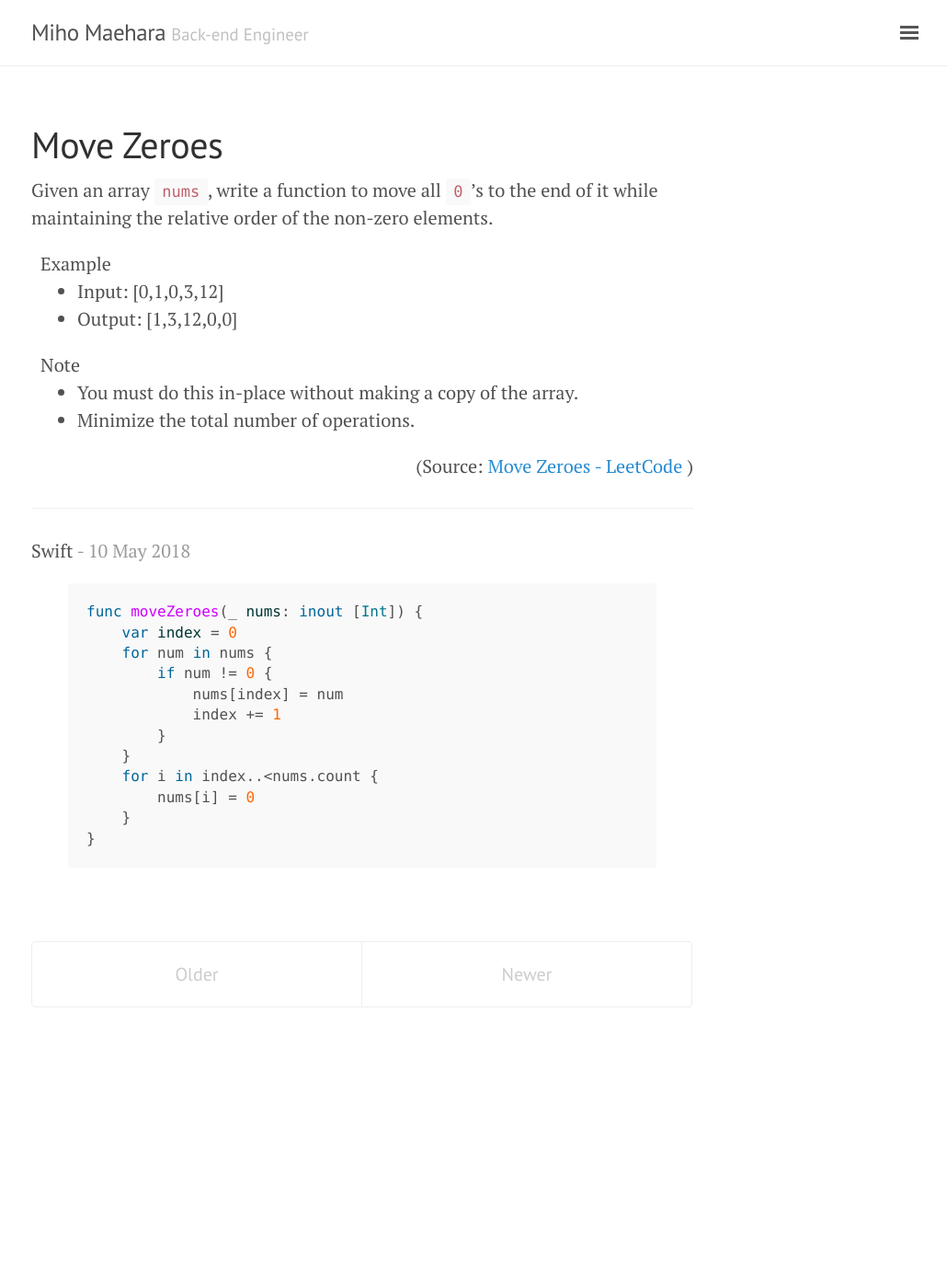
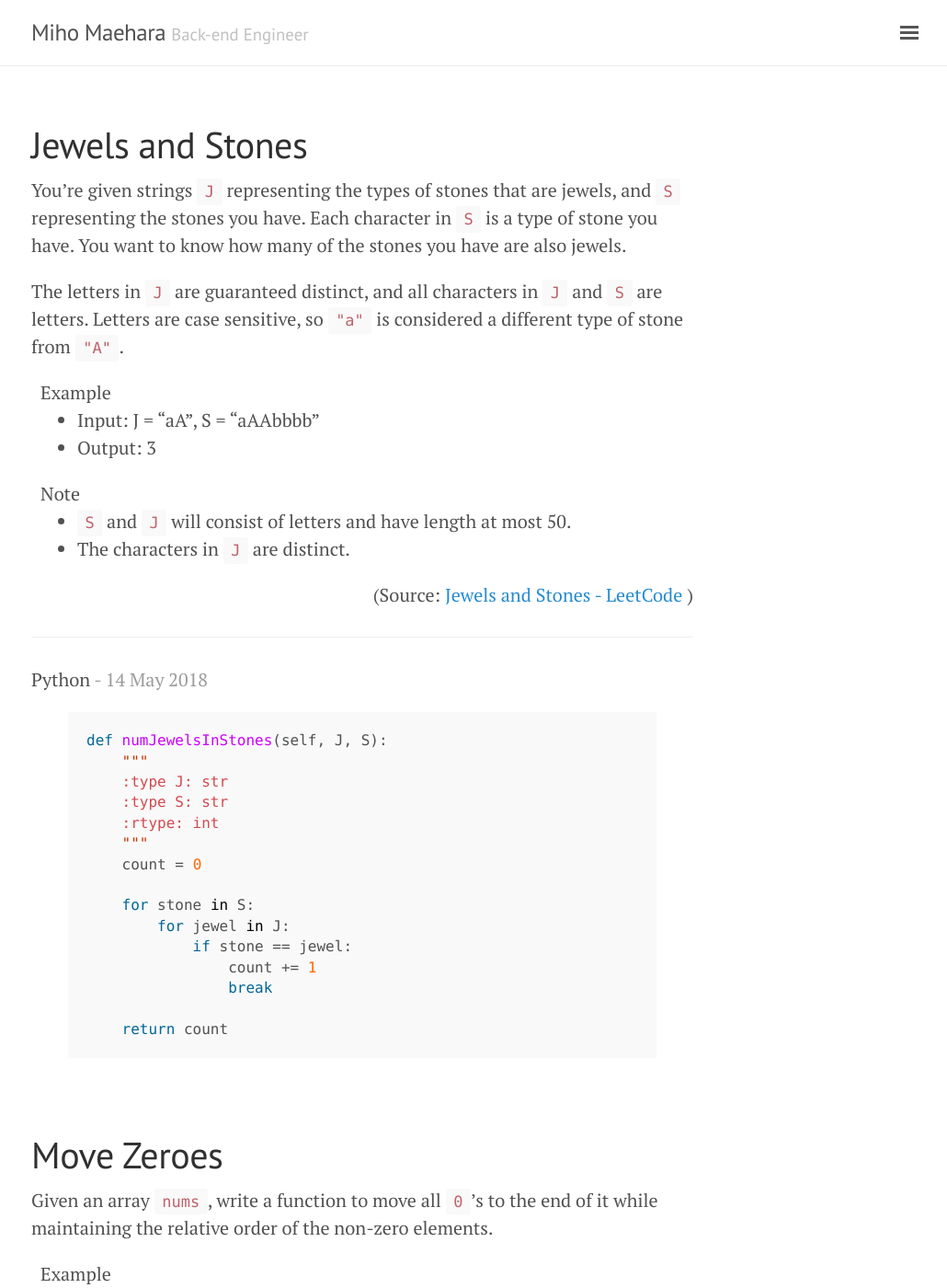
Before and after one commit to rami6/portfolio, a Jekyll site: the page built from algorithms/index.html, in a window 1280 px wide and 1400 px high. Shown: the whole window at 92% size, without its empty margins (246-1276 px from the left). Built offline with Jekyll 4.4.1, drawn with Linux system fonts in a browser that asks for light colours; the list of posts is cut into pages by our own code.

Commit message:
Update (#1)
* Update to use markdown-formatted inputs

* Add a new post

* Fix title

* Delete icons

```diff
--- a/_includes/head.html
+++ b/_includes/head.html
@@ -20,10 +20,6 @@
   <link rel="stylesheet" href="{{ site.baseurl }}/public/css/lanyon.css">
   <link rel="stylesheet" href="https://fonts.googleapis.com/css?family=PT+Serif:400,400italic,700%7CPT+Sans:400">
 
-  <!-- Icons -->
-  <link rel="apple-touch-icon-precomposed" sizes="144x144" href="{{ site.baseurl }}/public/apple-touch-icon-precomposed.png">
-  <link rel="shortcut icon" href="{{ site.baseurl }}/public/favicon.ico">
-
   <!-- RSS -->
   <link rel="alternate" type="application/rss+xml" title="RSS" href="/atom.xml">
 </head>
--- /dev/null
+++ b/algorithms/_posts/2018-05-14-jewels-and-stones.md
@@ -0,0 +1,45 @@
+---
+layout: algorithm
+title: Jewels and Stones
+tags:
+    - Python
+description:
+    - "You're given strings `J` representing the types of stones that are jewels, and `S` representing the stones you have.  Each character in `S` is a type of stone you have.  You want to know how many of the stones you have are also jewels."
+    - The letters in <code>J</code> are guaranteed distinct, and all characters in <code>J</code> and <code>S</code> are letters. Letters are case sensitive, so <code>"a"</code> is considered a different type of stone from <code>"A"</code>.
+example:
+    - input: J = "aA", S = "aAAbbbb"
+      output: "3"
+note:
+    - "`S` and `J` will consist of letters and have length at most 50."
+    - "The characters in `J` are distinct."
+link: Jewels and Stones - LeetCode
+link_url: https://leetcode.com/problems/jewels-and-stones/description/
+---
+
+{% assign desc_var = page.description %}
+{% assign example_var = page.example %}
+{% assign note_var = page.note %}
+{% assign link_var = page.link %}
+{% assign url_var = page.link_url %}
+
+{% include problem.html description=desc_var example=example_var note=note_var link=link_var url=url_var %}
+
+<hr/>
+<div>Python<span class="write-date"> - {{ page.date | date_to_string }}</span></div>
+{% highlight Python %}
+def numJewelsInStones(self, J, S):
+    """
+    :type J: str
+    :type S: str
+    :rtype: int
+    """
+    count = 0
+
+    for stone in S:
+        for jewel in J:
+            if stone == jewel:
+                count += 1
+                break
+
+    return count
+{% endhighlight %}
--- a/algorithms/index.html
+++ b/algorithms/index.html
@@ -1,6 +1,6 @@
 ---
 layout: default
-title: Blog
+title: Algorithm
 ---
 
 <div class="posts">
```
Also changed, not shown: _includes/problem.html (+8 -5 lines), assets/apple-touch-icon-precomposed.png (deleted), assets/favicon.ico (deleted), public/apple-touch-icon-precomposed.png (deleted), public/favicon.ico (deleted).
